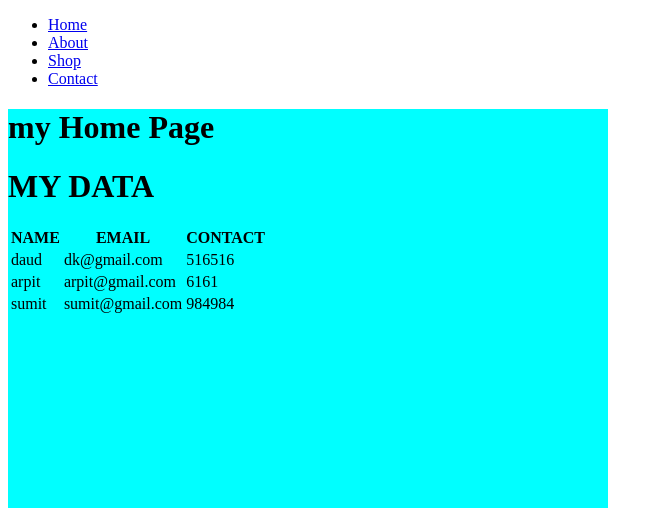
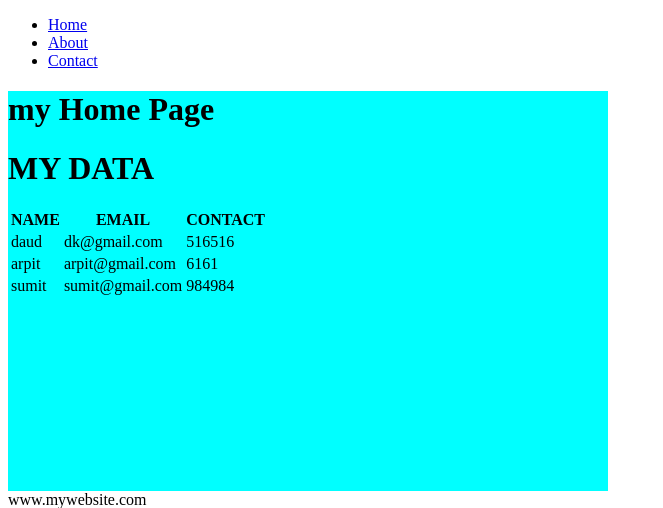
Before and after one commit to mddaud49/templates, a Django app: page / in a window 1280 px wide. Shown: the top 508 px of the page, without its empty margins (0-663 px from the left). Run offline with Django 5.2, Linux system fonts and the light colour scheme; data comes from the database, SQL or seed files in the repository.

Commit message:
second commit

```diff
--- a/app1/templates/base.html
+++ b/app1/templates/base.html
@@ -12,7 +12,7 @@
         <ul>
             <li><a href="{% url 'home'%}">Home</a></li>
             <li><a href="{% url 'about'%}">About</a></li>
-            <li><a href="{% url 'shop'%}">Shop</a></li>
+            <!-- <li><a href="{% url 'shop'%}">Shop</a></li> -->
             <li><a href="{% url 'contact'%}">Contact</a></li>
         </ul>
     </header>
```
